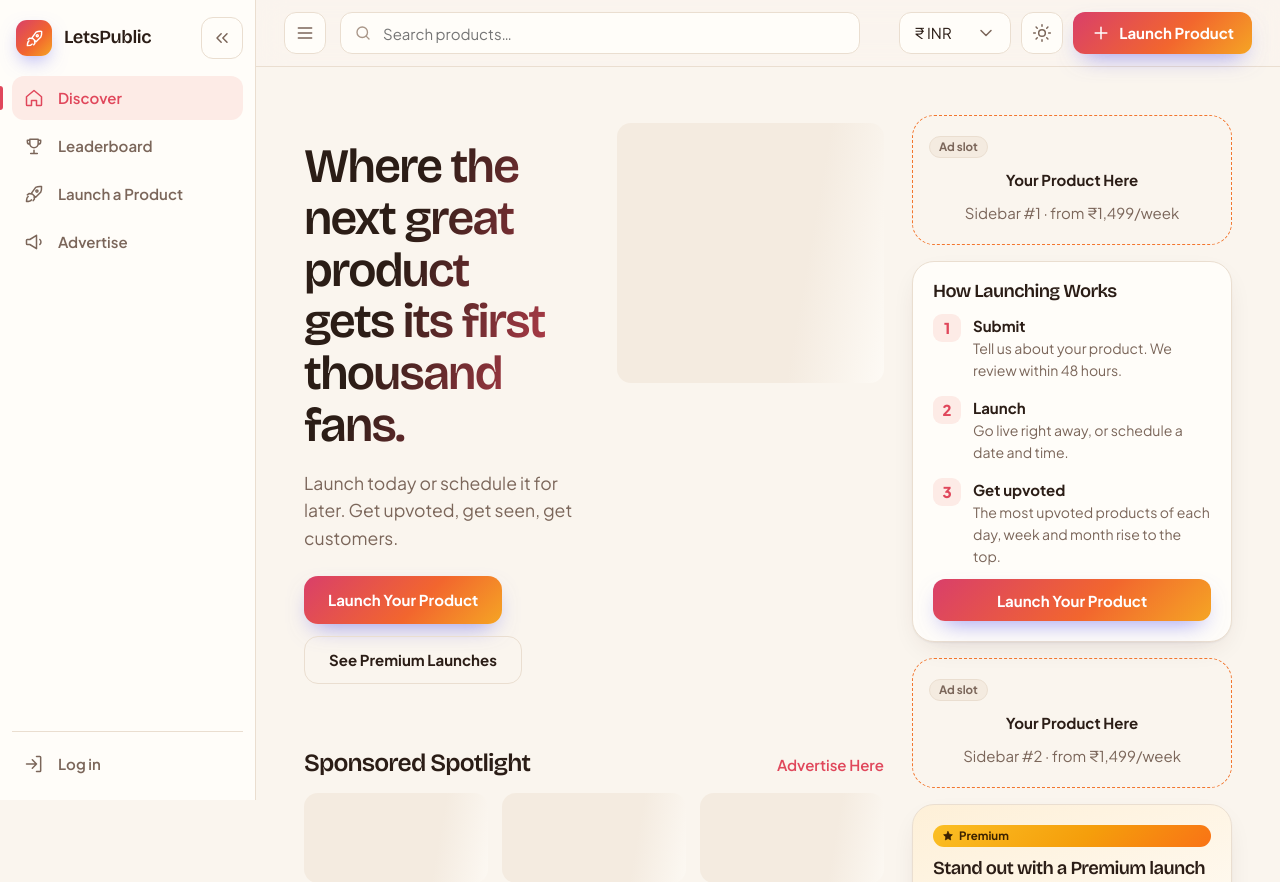
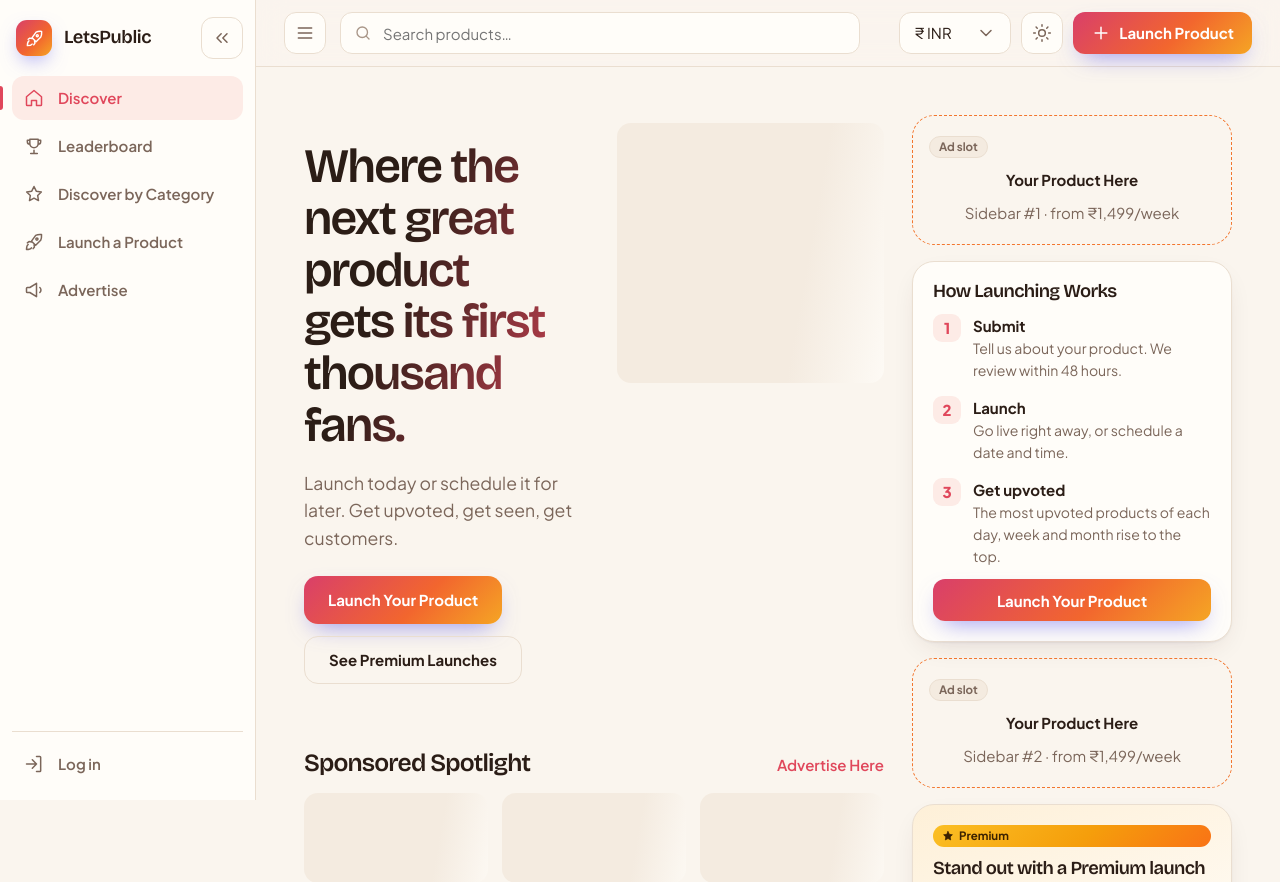
Before and after one commit to vishvajitrao1998/launchly, a Django app: page / in a window 1280 px wide. Shown: the top 882 px of the page. Run offline with Django 5.2, Linux system fonts and the light colour scheme; data that the repository does not hold is empty.

Commit message:
added browse by category page

```diff
--- a/templates/base.html
+++ b/templates/base.html
@@ -57,6 +57,8 @@
   <nav class="sb-nav">
     <a href="{% url 'home' %}" class="nav-link" data-nav="home" title="Discover"><svg class="i"><use href="#i-home"/></svg><span class="label">Discover</span></a>
     <a href="{% url 'top' %}" class="nav-link" data-nav="top" title="Leaderboard"><svg class="i"><use href="#i-trophy"/></svg><span class="label">Leaderboard</span></a>
+
+    <a href="/products/?sort=top" class="nav-link" data-nav="category" title="Discover by Category"><svg class="i"><use href="#i-star"/></svg><span class="label">Discover by Category</span></a>
 
     <a href="{% url 'submit' %}" class="nav-link" data-nav="submit" title="Launch a product"><svg class="i"><use href="#i-rocket"/></svg><span class="label">Launch a Product</span></a>
 
```
Also changed, not shown: templates/home.html (line endings or trailing spaces).
